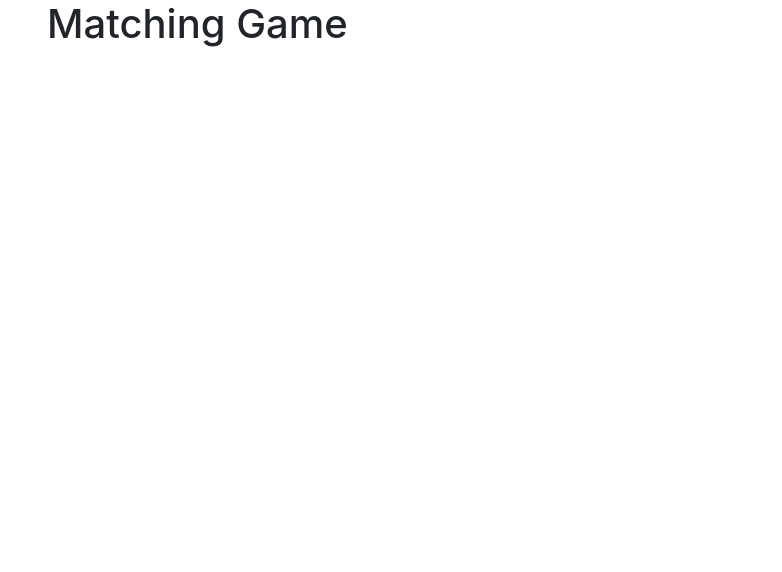
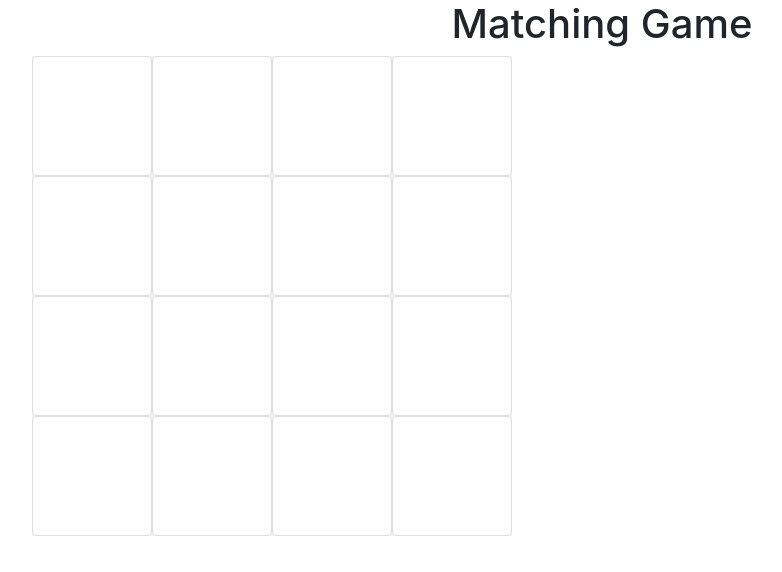
Before and after one commit to jpremmel/matching-game, a website built with webpack: page src/index.html in a window 1280 px wide. Shown: the whole page, without its empty margins (38-820 px from the left). Built offline with nearby package versions, Linux system fonts and the light colour scheme.

Commit message:
Add grid to index.html and update README.md

```diff
--- a/src/index.html
+++ b/src/index.html
@@ -6,7 +6,78 @@
   <body>
     <div class="container">
       <h1>Matching Game</h1>
-
+      <div class="row">
+        <div class="col-xs-3">
+          <div class="card">
+          </div>
+        </div>
+        <div class="col-xs-3">
+          <div class="card">
+          </div>
+        </div>
+        <div class="col-xs-3">
+          <div class="card">
+          </div>
+        </div>
+        <div class="col-xs-3">
+          <div class="card">
+          </div>
+        </div>
+      </div>
+      <div class="row">
+        <div class="col-xs-3">
+          <div class="card">
+          </div>
+        </div>
+        <div class="col-xs-3">
+          <div class="card">
+          </div>
+        </div>
+        <div class="col-xs-3">
+          <div class="card">
+          </div>
+        </div>
+        <div class="col-xs-3">
+          <div class="card">
+          </div>
+        </div>
+      </div>
+      <div class="row">
+        <div class="col-xs-3">
+          <div class="card">
+          </div>
+        </div>
+        <div class="col-xs-3">
+          <div class="card">
+          </div>
+        </div>
+        <div class="col-xs-3">
+          <div class="card">
+          </div>
+        </div>
+        <div class="col-xs-3">
+          <div class="card">
+          </div>
+        </div>
+      </div>
+      <div class="row">
+        <div class="col-xs-3">
+          <div class="card">
+          </div>
+        </div>
+        <div class="col-xs-3">
+          <div class="card">
+          </div>
+        </div>
+        <div class="col-xs-3">
+          <div class="card">
+          </div>
+        </div>
+        <div class="col-xs-3">
+          <div class="card">
+          </div>
+        </div>
+      </div>
     </div>
   </body>
 </html>
--- a/src/styles.css
+++ b/src/styles.css
@@ -0,0 +1,9 @@
+
+h1 {
+  text-align: center;
+}
+
+.card {
+  width: 120px;
+  height: 120px;
+}
--- a/webpack.config.js
+++ b/webpack.config.js
@@ -1,6 +1,7 @@
 const path = require('path');
 const CleanWebpackPlugin = require('clean-webpack-plugin');
 const UglifyJsPlugin = require('uglifyjs-webpack-plugin');
+const HtmlWebpackPlugin = require('html-webpack-plugin');
 
 module.exports = {
   entry: './src/main.js',
```
Also changed, not shown: README.md.
